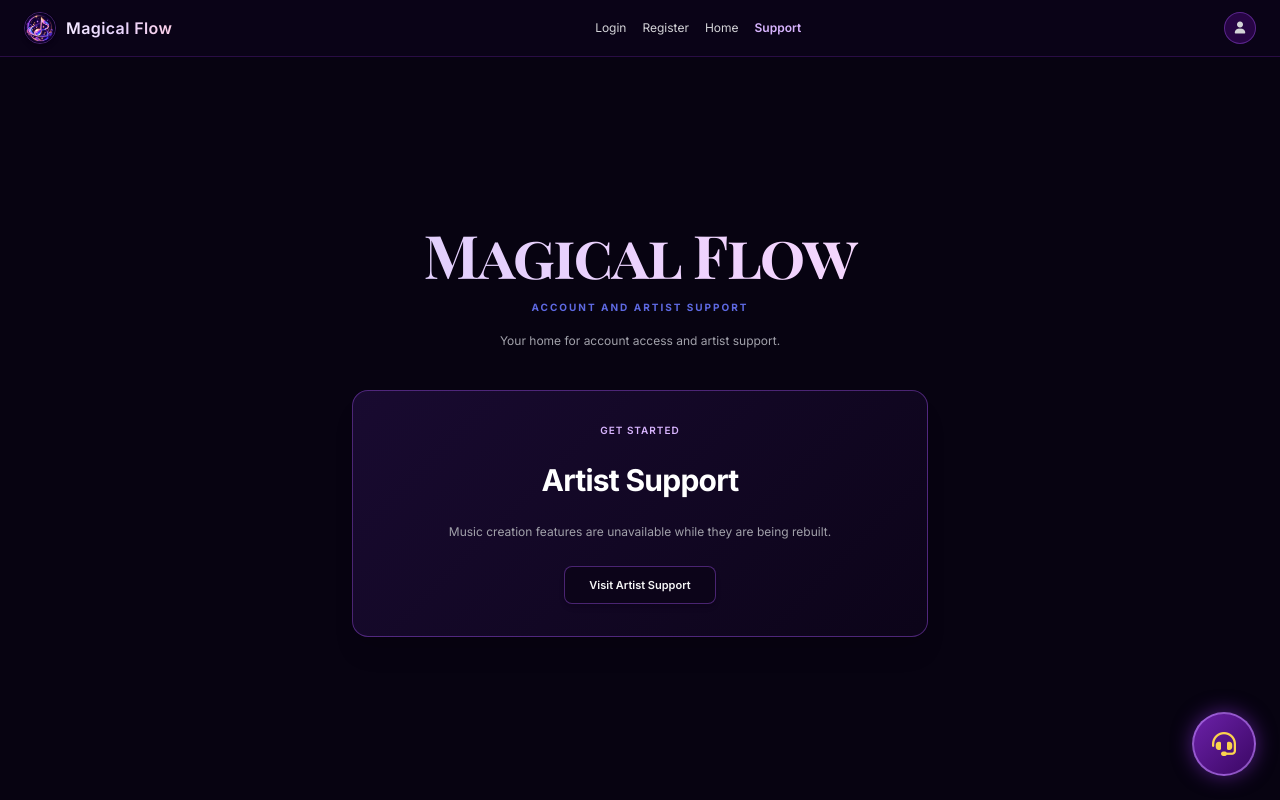
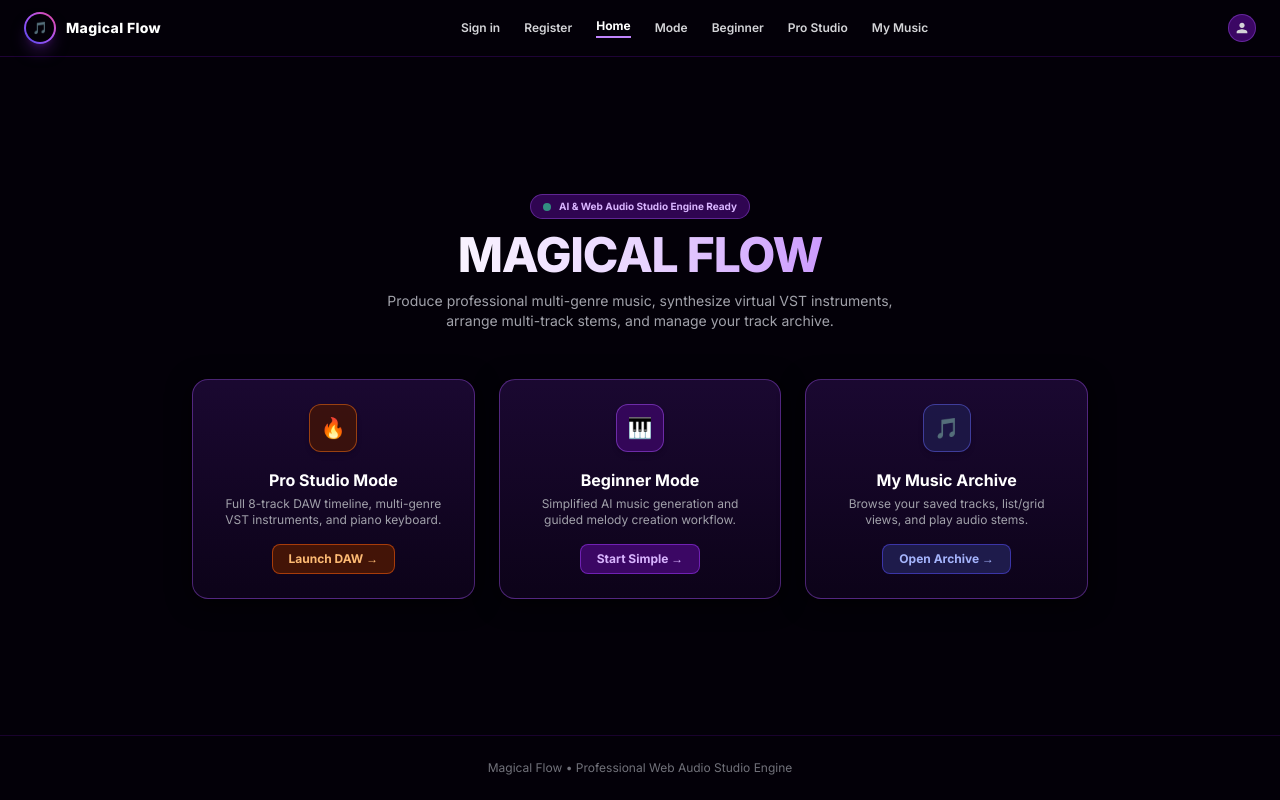
Before and after one commit to gautav2003/MagicalFlow, a Flask app: page /home in a window 1280 px wide. Run offline with Flask 3, Linux system fonts and the light colour scheme; a user stored in the database is signed in; some libraries are stand-ins or nearby versions.

Commit message:
Add files via upload

```diff
--- a/Magical Flow/templates/Home.html
+++ b/Magical Flow/templates/Home.html
@@ -1,39 +1,142 @@
-{% extends "Base.html" %}
-{% block title %}Magical Flow - Home{% endblock %}
+<!doctype html>
+<html lang="en" class="h-full">
+  <head>
+    <meta charset="UTF-8" />
+    <meta name="viewport" content="width=device-width, initial-scale=1.0" />
+    <title>Magical Flow - Home</title>
+    <!-- Tailwind CSS CDN -->
+    <script src="https://cdn.tailwindcss.com"></script>
+    <link href="https://fonts.googleapis.com/css2?family=Inter:wght@300;400;500;600;700;800&family=Fira+Code:wght@400;500;600&display=swap" rel="stylesheet" />
+    <style>
+      body {
+        font-family: "Inter", sans-serif;
+        background-color: #030008;
+        color: #ffffff;
+      }
+      .daw-card {
+        background: linear-gradient(180deg, rgba(29, 9, 54, 0.9) 0%, rgba(13, 3, 26, 0.95) 100%);
+        border: 1px solid rgba(168, 85, 247, 0.4);
+        box-shadow: 0 4px 25px rgba(0, 0, 0, 0.7);
+        transition: all 0.2s ease-in-out;
+      }
+      .daw-card:hover {
+        border-color: rgba(216, 180, 254, 0.8);
+        box-shadow: 0 0 20px rgba(168, 85, 247, 0.4);
+        transform: translateY(-2px);
+      }
+      ::-webkit-scrollbar {
+        width: 6px;
+        height: 6px;
+      }
+      ::-webkit-scrollbar-track {
+        background: #030008;
+      }
+      ::-webkit-scrollbar-thumb {
+        background: #4c1d95;
+        border-radius: 3px;
+      }
+    </style>
+  </head>
+  <body class="min-h-screen bg-[#030008] text-white flex flex-col justify-between selection:bg-purple-600 selection:text-white">
 
-{% block content %}
-<!-- Load correct fonts for title from Google Fonts -->
-<link rel="preconnect" href="https://fonts.googleapis.com">
-<link rel="preconnect" href="https://fonts.gstatic.com" crossorigin>
-<link href="https://fonts.googleapis.com/css2?family=Playfair+Display+SC:wght@700&display=swap" rel="stylesheet">
+    <!-- Top Navigation Header -->
+    <header class="w-full bg-[#030008] border-b border-purple-950/50 px-6 py-3 flex items-center justify-between z-30">
+      <a href="{{ url_for('home') }}" class="flex items-center gap-2.5">
+        <div class="w-8 h-8 rounded-full bg-gradient-to-tr from-indigo-600 via-purple-500 to-pink-500 p-0.5 flex items-center justify-center shadow-lg shadow-purple-900/50">
+          <div class="w-full h-full bg-[#030008] rounded-full flex items-center justify-center">
+            <span class="text-xs">🎵</span>
+          </div>
+        </div>
+        <span class="font-extrabold text-sm tracking-wide text-white">Magical Flow</span>
+      </a>
 
-<div class="w-full max-w-7xl mx-auto space-y-10 py-8">
+      <nav class="hidden md:flex items-center gap-6 text-xs font-semibold text-zinc-300">
+        <a href="{{ url_for('signin') }}" class="hover:text-purple-300 transition-colors">Sign in</a>
+        <a href="{{ url_for('register') }}" class="hover:text-purple-300 transition-colors">Register</a>
+        <a href="{{ url_for('home') }}" class="text-white font-bold border-b-2 border-purple-400 pb-0.5">Home</a>
+        <a href="{{ url_for('select_mode') }}" class="hover:text-purple-300 transition-colors">Mode</a>
+        <a href="{{ url_for('beginner_mode') }}" class="hover:text-purple-300 transition-colors">Beginner</a>
+        <a href="{{ url_for('pro_studio_mode') }}" class="hover:text-purple-300 transition-colors">Pro Studio</a>
+        <a href="{{ url_for('my_music') }}" class="hover:text-purple-300 transition-colors">My Music</a>
+      </nav>
 
-    <!-- Exact Replica Title and Subtitle Section -->
-    <div class="text-center space-y-3">
-        <!-- Main Title: Small Caps Serif with Horizontal Color Shift (image_22.png) -->
-        <h1 class="text-6xl font-bold tracking-tight py-1" style="font-family: 'Playfair Display SC', serif; background: linear-gradient(to right, #ffffff 0%, #e0cffc 30%, #f1d3fe 60%, #ffe0f5 100%); -webkit-background-clip: text; background-clip: text; -webkit-text-fill-color: transparent;">
-            Magical Flow
+      <a href="{{ url_for('account') }}" class="w-7 h-7 rounded-full bg-purple-950 border border-purple-500/40 flex items-center justify-center text-zinc-300 hover:text-white transition-colors">
+        <svg class="w-4 h-4" fill="currentColor" viewBox="0 0 24 24">
+          <path d="M12 12c2.21 0 4-1.79 4-4s-1.79-4-4-4-4 1.79-4 4 1.79 4 4 4zm0 2c-2.67 0-8 1.34-8 4v2h16v-2c0-2.66-5.33-4-8-4z" />
+        </svg>
+      </a>
+    </header>
+
+    <!-- Main Hero Dashboard -->
+    <main class="flex-grow max-w-[1200px] w-full mx-auto px-6 py-12 flex flex-col items-center justify-center text-center space-y-8">
+
+      <!-- Hero Title -->
+      <div class="space-y-3">
+        <div class="inline-flex items-center gap-2 px-3 py-1 rounded-full bg-purple-950/80 border border-purple-500/40 text-[10px] font-bold text-purple-300">
+          <span class="w-2 h-2 rounded-full bg-emerald-400 animate-pulse"></span>
+          <span>AI & Web Audio Studio Engine Ready</span>
+        </div>
+        <h1 class="text-4xl md:text-5xl font-black tracking-tight bg-gradient-to-r from-white via-purple-200 to-purple-400 bg-clip-text text-transparent">
+          MAGICAL FLOW
         </h1>
-        <!-- Subtitle: Fixed Blue with Exact Text (image_22.png) -->
-        <div class="text-[10px] font-bold tracking-[0.2em] text-[#5e69e2] uppercase">
-            ACCOUNT AND ARTIST SUPPORT
-        </div>
-        <!-- Description Text: Correct font size and color (image_19.png) -->
-        <p class="text-xs text-zinc-400 max-w-lg mx-auto leading-relaxed pt-1">
-            Your home for account access and artist support.
+        <p class="text-sm text-zinc-400 max-w-lg mx-auto">
+          Produce professional multi-genre music, synthesize virtual VST instruments, arrange multi-track stems, and manage your track archive.
         </p>
-    </div>
+      </div>
 
-    <!-- Support Card -->
-    <div class="studio-card rounded-2xl w-full max-w-xl mx-auto p-8 space-y-6 text-center shadow-xl border border-purple-500/40">
-        <div class="text-[10px] text-purple-300 font-semibold uppercase tracking-widest">Get Started</div>
-        <h2 class="text-3xl font-extrabold text-white tracking-tight">Artist Support</h2>
-        <p class="text-xs text-zinc-400 max-w-md mx-auto leading-relaxed">Music creation features are unavailable while they are being rebuilt.</p>
-        <a href="{{ url_for('artist_support') }}" class="inline-block bg-[#0c0419] hover:bg-purple-950/60 border border-purple-500/40 text-zinc-100 text-[11px] font-semibold py-2.5 px-6 rounded-lg transition shadow-md">
-            Visit Artist Support
+      <!-- Quick Action Cards Grid -->
+      <div class="grid grid-cols-1 md:grid-cols-3 gap-6 w-full max-w-4xl pt-4">
+
+        <!-- Pro Studio Card -->
+        <a href="{{ url_for('pro_studio_mode') }}" class="daw-card rounded-2xl p-6 flex flex-col items-center justify-between text-center space-y-4 group">
+          <div class="w-12 h-12 rounded-xl bg-orange-950/80 border border-orange-500/50 flex items-center justify-center text-xl shadow-md group-hover:scale-110 transition-transform">
+            🔥
+          </div>
+          <div class="space-y-1">
+            <h3 class="text-base font-bold text-white">Pro Studio Mode</h3>
+            <p class="text-xs text-zinc-400">Full 8-track DAW timeline, multi-genre VST instruments, and piano keyboard.</p>
+          </div>
+          <span class="px-4 py-1.5 rounded-lg bg-orange-950 border border-orange-600/60 text-xs font-bold text-orange-300 group-hover:bg-orange-900 transition-colors">
+            Launch DAW →
+          </span>
         </a>
-    </div>
 
-</div>
-{% endblock %}
+        <!-- Beginner Mode Card -->
+        <a href="{{ url_for('beginner_mode') }}" class="daw-card rounded-2xl p-6 flex flex-col items-center justify-between text-center space-y-4 group">
+          <div class="w-12 h-12 rounded-xl bg-purple-950/80 border border-purple-500/50 flex items-center justify-center text-xl shadow-md group-hover:scale-110 transition-transform">
+            🎹
+          </div>
+          <div class="space-y-1">
+            <h3 class="text-base font-bold text-white">Beginner Mode</h3>
+            <p class="text-xs text-zinc-400">Simplified AI music generation and guided melody creation workflow.</p>
+          </div>
+          <span class="px-4 py-1.5 rounded-lg bg-purple-950 border border-purple-600/60 text-xs font-bold text-purple-300 group-hover:bg-purple-900 transition-colors">
+            Start Simple →
+          </span>
+        </a>
+
+        <!-- My Music Archive Card -->
+        <a href="{{ url_for('my_music') }}" class="daw-card rounded-2xl p-6 flex flex-col items-center justify-between text-center space-y-4 group">
+          <div class="w-12 h-12 rounded-xl bg-indigo-950/80 border border-indigo-500/50 flex items-center justify-center text-xl shadow-md group-hover:scale-110 transition-transform">
+            🎵
+          </div>
+          <div class="space-y-1">
+            <h3 class="text-base font-bold text-white">My Music Archive</h3>
+            <p class="text-xs text-zinc-400">Browse your saved tracks, list/grid views, and play audio stems.</p>
+          </div>
+          <span class="px-4 py-1.5 rounded-lg bg-indigo-950 border border-indigo-600/60 text-xs font-bold text-indigo-300 group-hover:bg-indigo-900 transition-colors">
+            Open Archive →
+          </span>
+        </a>
+
+      </div>
+
+    </main>
+
+    <!-- Footer -->
+    <footer class="w-full text-center py-6 text-xs text-zinc-500 border-t border-purple-950/40">
+      Magical Flow • Professional Web Audio Studio Engine
+    </footer>
+
+  </body>
+</html>
```
